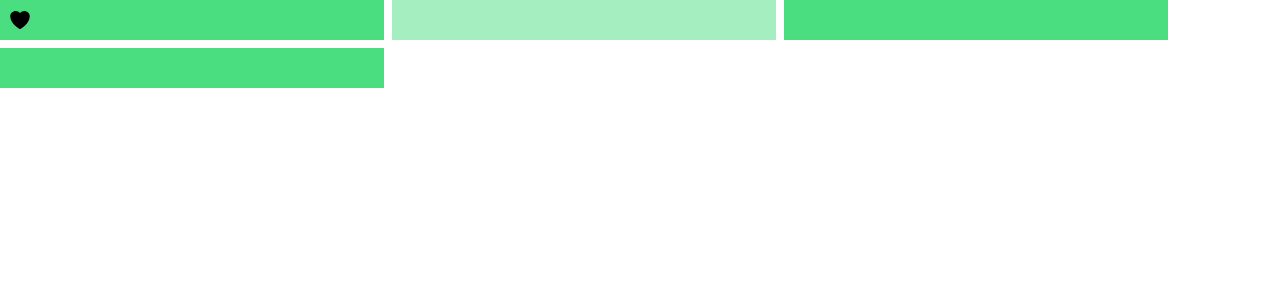
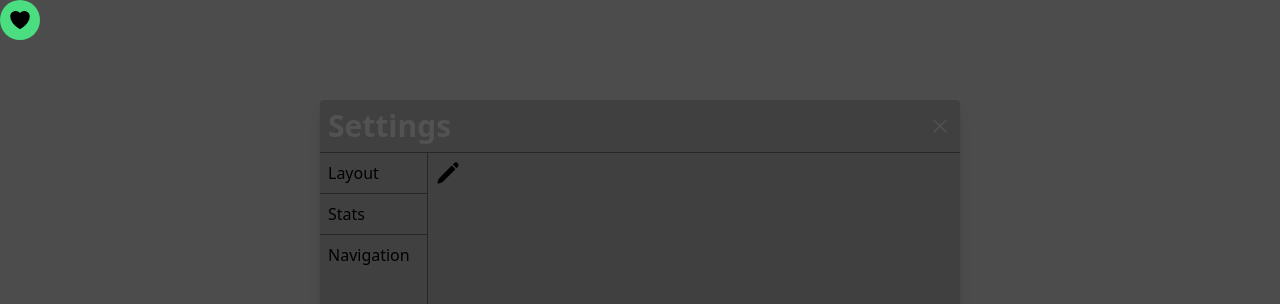
Before and after one commit to Clxssyy/classy-fivem, a React (Vite) app in the folder classy-hud/packages/ui/: page / in a window 1280 px wide. Shown: the top 304 px of the page. Built offline with nearby package versions, Linux system fonts and the light colour scheme.

Commit message:
Add StatBar toggle implementation

```diff
--- a/classy-hud/packages/ui/src/pages/hud/Hud.tsx
+++ b/classy-hud/packages/ui/src/pages/hud/Hud.tsx
@@ -11,6 +11,7 @@ interface PlayerStats {
   armor: number
   stamina: number
   oxygen: number
+  [key: string]: number
 }
 
 const Hud = () => {
@@ -21,7 +22,8 @@ const Hud = () => {
     oxygen: 100,
   })
   const [editMode, setEditMode] = useState<boolean>(false)
-  const [settings, setSettings] = useState<boolean>(false)
+  const [settings, setSettings] = useState<boolean>(true)
+  const [statBars, setStatBars] = useState<string[]>([])
 
   useEffect(() => {
     if (editMode) {
@@ -74,7 +76,13 @@ const Hud = () => {
       }`}
     >
       {settings ? (
-        <HudSettings editMode={editMode} setEditMode={setEditMode} exit={exitSettings} />
+        <HudSettings
+          editMode={editMode}
+          setEditMode={setEditMode}
+          exit={exitSettings}
+          statBars={statBars}
+          setStatBars={setStatBars}
+        />
       ) : null}
       {editMode ? (
         <div className='w-full h-full absolute flex place-items-center justify-center text-neutral-600'>
@@ -82,13 +90,9 @@ const Hud = () => {
         </div>
       ) : null}
       <DragWrapper id='stat-bar-container' editMode={editMode}>
-        <StatBar statPercent={stats.health} id='health-bar' />
-
-        <StatBar statPercent={stats.armor} id='armor-bar' />
-
-        <StatBar statPercent={stats.stamina} id='stamina-bar' />
-
-        <StatBar statPercent={stats.oxygen} id='oxygen-bar' />
+        {statBars.map((bar, index) => {
+          return <StatBar key={index} statPercent={stats[bar]} id={bar + '-bar'} />
+        })}
       </DragWrapper>
       <DragWrapper id='health-circle' editMode={editMode}>
         <StatCircle statPercent={stats.health} />
--- a/classy-hud/packages/ui/src/pages/hud/components/DragWrapper.tsx
+++ b/classy-hud/packages/ui/src/pages/hud/components/DragWrapper.tsx
@@ -1,5 +1,5 @@
 interface DragWrapperProps {
-  children: JSX.Element | JSX.Element[]
+  children: JSX.Element | JSX.Element[] | any
   editMode: boolean
   id: string
 }
--- a/classy-hud/packages/ui/src/pages/hud/components/HudSettings.tsx
+++ b/classy-hud/packages/ui/src/pages/hud/components/HudSettings.tsx
@@ -6,6 +6,8 @@ interface HudSettingsProps {
   editMode: boolean
   setEditMode: React.Dispatch<React.SetStateAction<boolean>>
   exit: () => Promise<void>
+  statBars: string[]
+  setStatBars: React.Dispatch<React.SetStateAction<string[]>>
 }
 
 const LayoutPage = ({
@@ -22,7 +24,7 @@ const LayoutPage = ({
   )
 }
 
-const HudSettings = ({ editMode, setEditMode, exit }: HudSettingsProps) => {
+const HudSettings = ({ editMode, setEditMode, exit, statBars, setStatBars }: HudSettingsProps) => {
   const [activePage, setActivePage] = useState<JSX.Element>(
     <LayoutPage editMode={editMode} setEditMode={setEditMode} />,
   )
@@ -49,7 +51,12 @@ const HudSettings = ({ editMode, setEditMode, exit }: HudSettingsProps) => {
               </button>
             </div>
             <div>
-              <button className='p-2' onClick={() => setActivePage(<StatsPage />)}>
+              <button
+                className='p-2'
+                onClick={() =>
+                  setActivePage(<StatsPage statBars={statBars} setStatBars={setStatBars} />)
+                }
+              >
                 Stats
               </button>
             </div>
--- a/classy-hud/packages/ui/src/pages/hud/components/StatsPage.tsx
+++ b/classy-hud/packages/ui/src/pages/hud/components/StatsPage.tsx
@@ -1,9 +1,23 @@
-const Bars = ['health', 'armor', 'stamina', 'oxygen']
-const StatsPage = () => {
+import { useEffect } from 'react'
+
+interface StatsPageProps {
+  statBars: string[]
+  setStatBars: React.Dispatch<React.SetStateAction<string[]>>
+}
+
+const StatsPage = ({ statBars, setStatBars }: StatsPageProps) => {
+  useEffect(() => {
+    statBars.map((bar) => {
+      const id = document.getElementById(bar + '-bar-toggle') as HTMLInputElement
+
+      if (id) id.checked = true
+    })
+  }, [])
+
   const handleBarWidth: React.ChangeEventHandler<HTMLInputElement> = (e) => {
     const value = e.target.value
 
-    Bars.map((bar) => {
+    statBars.map((bar) => {
       const id = document.getElementById(bar + '-' + e.target.id.replace('width', 'backdrop'))
       if (id) id.style.width = value + 'px'
     })
@@ -12,10 +26,22 @@ const StatsPage = () => {
   const handleBarHeight: React.ChangeEventHandler<HTMLInputElement> = (e) => {
     const value = e.target.value
 
-    Bars.map((bar) => {
+    statBars.map((bar) => {
       const id = document.getElementById(bar + '-' + e.target.id.replace('height', 'backdrop'))
       if (id) id.style.height = value + 'px'
     })
+  }
+
+  const handleBarToggle: React.ChangeEventHandler<HTMLInputElement> = (e) => {
+    const id = e.target.id.replace('-bar-toggle', '')
+
+    if (e.target.checked) {
+      if (!statBars.includes(id)) {
+        setStatBars((prevStatBars) => [...prevStatBars, id])
+      }
+    } else {
+      setStatBars((prevStatBars) => prevStatBars.filter((bar) => bar !== id))
+    }
   }
 
   return (
@@ -28,19 +54,19 @@ const StatsPage = () => {
             <div className='flex gap-2 justify-between'>
               <div className='gap-2 flex'>
                 <label htmlFor=''>Health</label>
-                <input type='checkbox' name='' id='' />
+                <input type='checkbox' name='' id='health-bar-toggle' onChange={handleBarToggle} />
               </div>
               <div className='gap-2 flex'>
                 <label htmlFor=''>Armor</label>
-                <input type='checkbox' name='' id='' />
+                <input type='checkbox' name='' id='armor-bar-toggle' onChange={handleBarToggle} />
               </div>
               <div className='gap-2 flex'>
                 <label htmlFor=''>Stamina</label>
-                <input type='checkbox' name='' id='' />
+                <input type='checkbox' name='' id='stamina-bar-toggle' onChange={handleBarToggle} />
               </div>
               <div className='gap-2 flex'>
                 <label htmlFor=''>Oxygen</label>
-                <input type='checkbox' name='' id='' />
+                <input type='checkbox' name='' id='oxygen-bar-toggle' onChange={handleBarToggle} />
               </div>
             </div>
           </div>
```
